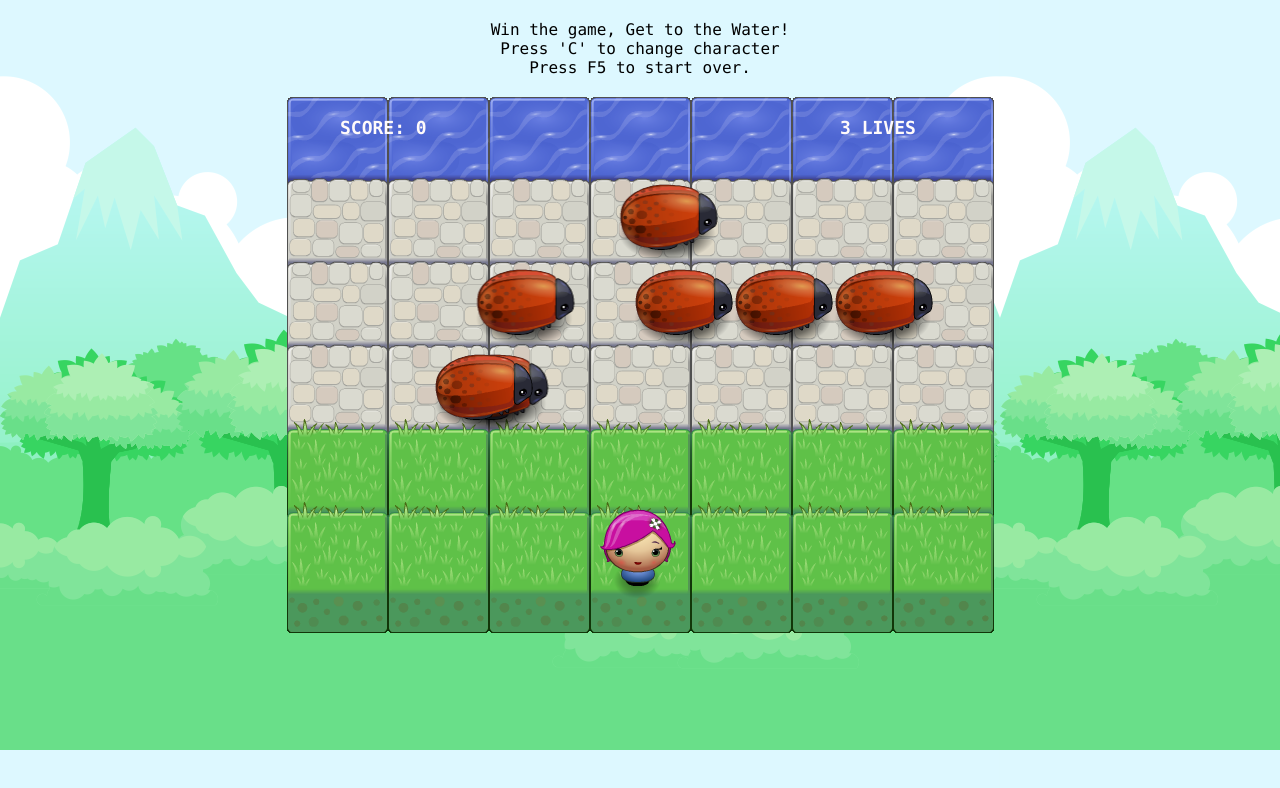
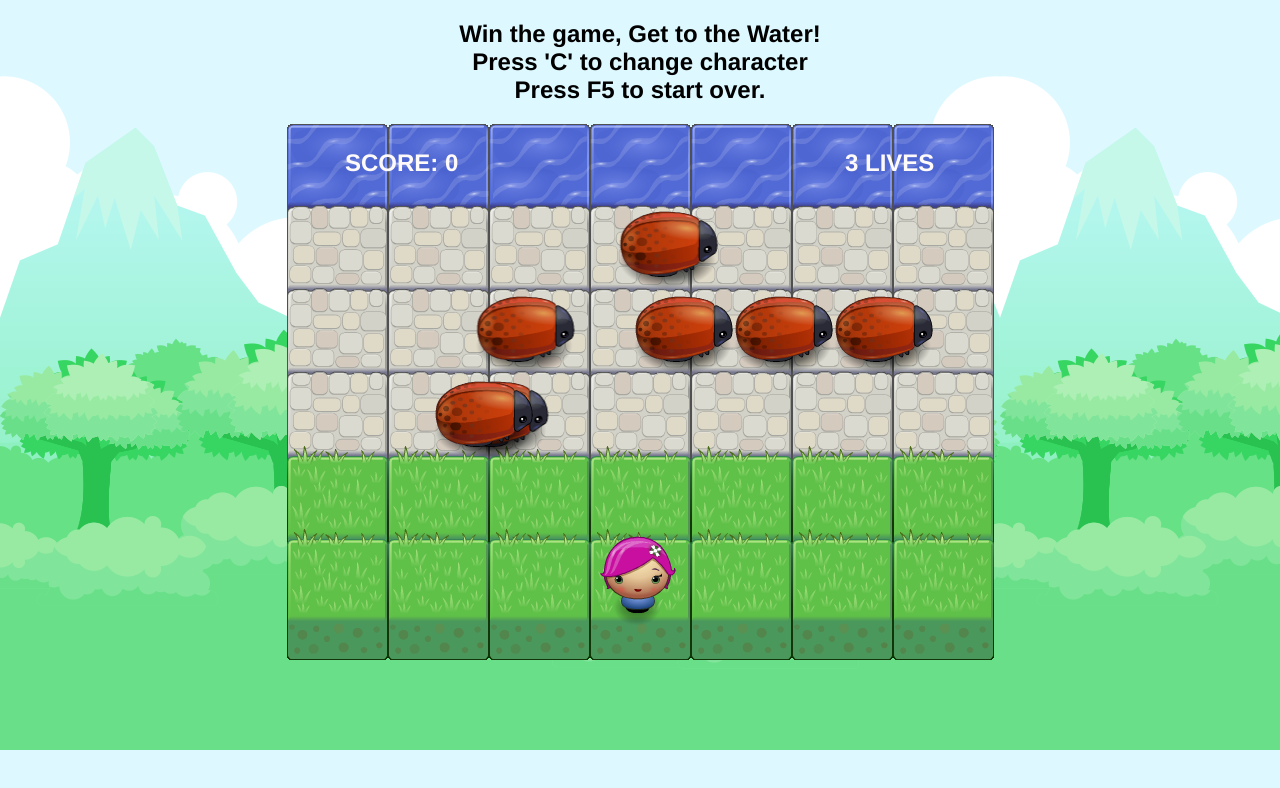
Before and after one commit to Amarillia/P3_Frogger, a plain HTML site: page index.html in a window 1280 px wide. Drawn offline with Linux system fonts and the light colour scheme.

Commit message:
Update style.css

```diff
--- a/css/style.css
+++ b/css/style.css
@@ -1,30 +1,33 @@
 body {
-	font-family: "Lucida Console", "Lucida Sans Typewriter", monaco, "Bitstream Vera";
-	text-align: center;
-	margin-top: 20px;
-	background-color: #f7d335;
-	background-image: url("../images/background.png");
-
+	font-family: 'Raleway', Helvetica, Arial, sans-serif;
+    text-align: center;
+    margin: 20px auto 20px auto;
+   	font-size:  1.5em;
+   	font-weight: 700;
+    background-color: #f7d335;
+    background-image: url("../images/background.png");
 }
 
 #lives {
-	font-family: "Lucida Console", "Lucida Sans Typewriter", monaco, "Bitstream Vera";
+	font-family: 'Raleway', Helvetica, Arial, sans-serif;
 	display: inline;
 	position: absolute;
-	font-size:  18px;
-	font-weight: bold;
+	font-size:  1em;
+	font-weight: 700;
 	margin: 40px 0 0 200px;
+	padding: 5px;
 	color: #fffafa;
 	text-align: right;
 }
 
 #score {
-	font-family: "Lucida Console", "Lucida Sans Typewriter", monaco, "Bitstream Vera";
+	font-family: 'Raleway', Helvetica, Arial, sans-serif;
 	display: inline;
 	position: absolute;
-	font-size:  18px;
-	font-weight: bold;
+	font-size:  1em;
+	font-weight: 700;
 	margin: 40px 0 0 -300px;
+	padding: 5px;
 	color: #fffafa;
 	text-align: left;
 }
```
